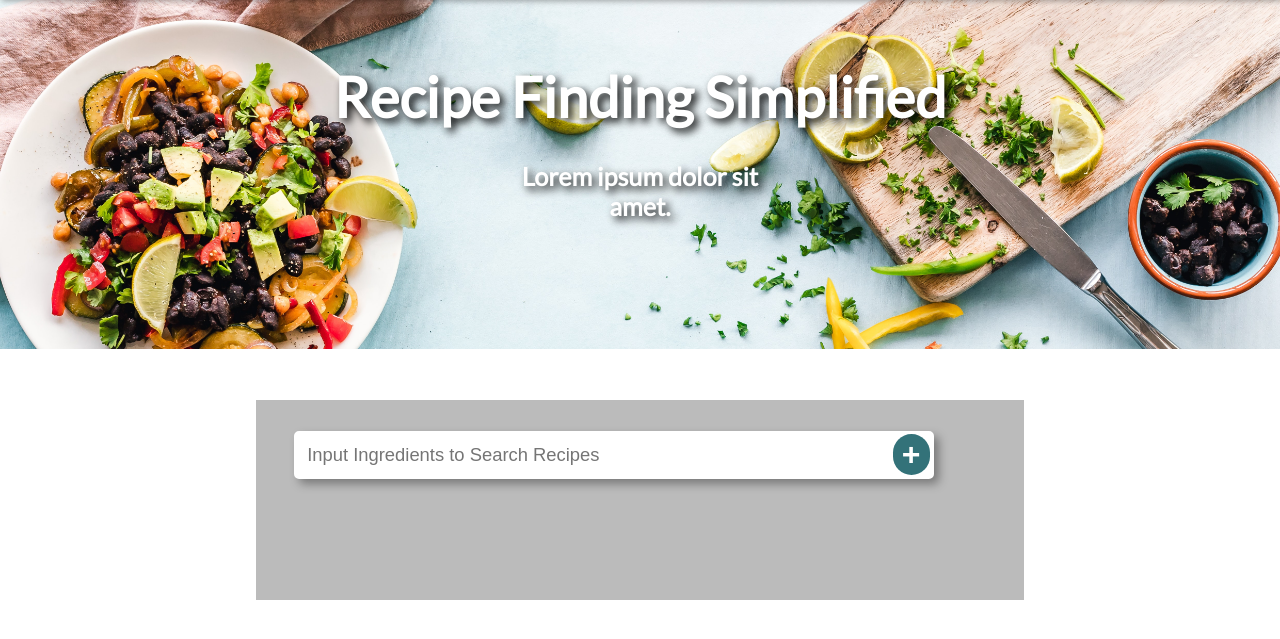
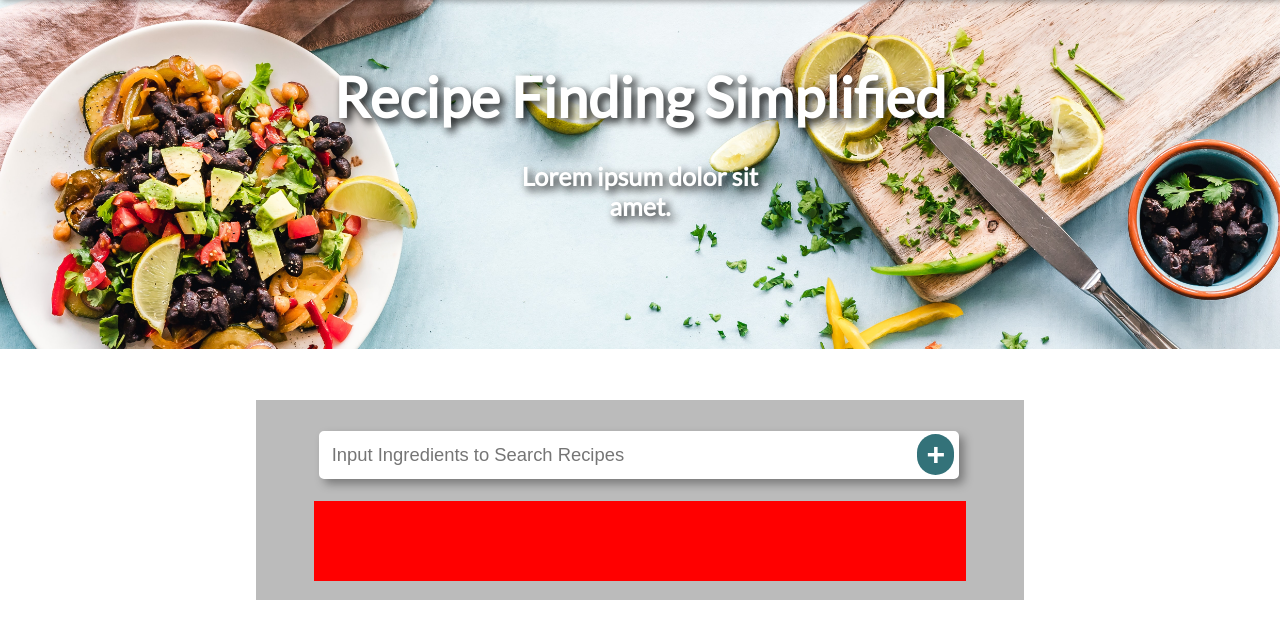
Before and after one commit to TejasV58/RECIPE_FINDER, a PHP site: page /home.html in a window 1280 px wide. Shown: the part 73-712 px from the top of the page. Run offline with PHP 8.4, Linux system fonts and the light colour scheme.

Commit message:
temp upd

```diff
--- a/home.html
+++ b/home.html
@@ -46,7 +46,7 @@
          <!-- SEARCHBOX START-->
 
         <div class="search-container">
-            <form action="#">
+            <form action="#" autocomplete="off">
                 <input class=search type="text" id="items" placeholder="Input Ingredients to Search Recipes">
                 <button class="additem" onclick="addItem()">+</button>
             </form>
--- a/stylesheet.css
+++ b/stylesheet.css
@@ -98,7 +98,7 @@ input[class="search"]{
     width:80%;
     padding:1.4%;
     font-size: 115%;
-    margin:2% 5%;
+    margin:2% 8.2%;
     margin-right:0;
     border:2px solid white;
     border-radius:5px;
@@ -139,6 +139,14 @@ input[class="search"]:focus{
 
 button.additem:focus{
     outline:none;
+}
+
+.items-list{
+    margin:0 auto;
+    display:flex;
+    width:85%;
+    height:10vh;
+    background:red;
 }
 
 /*Popup start*/
```
